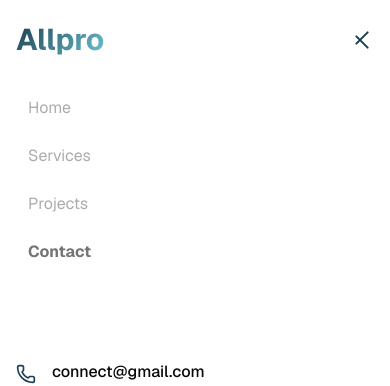
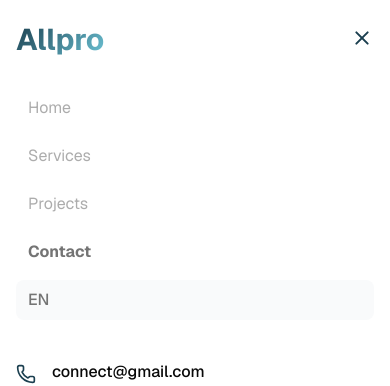
Before and after one commit to SaungEaindrayMin/AllproConstruction, a Next.js app: page /404/contact in a window 390 px wide. Both pictures are taken after a click on the button 362 px from the left and 40 px from the top of the page. Shown: the top 386 px of the page. Built offline with nearby package versions, Linux system fonts and the light colour scheme.

Commit message:
[ADD]latest

```diff
--- a/src/components/Home/Hero.jsx
+++ b/src/components/Home/Hero.jsx
@@ -68,6 +68,7 @@ export const Hero = () => {
             priority
           />
         </motion.div>
+
         <motion.div
           className="absolute inset-0 rounded-full  blur-3xl -z-10"
           variants={glowPulse}
@@ -76,7 +77,6 @@ export const Hero = () => {
       </motion.div>
 
       <motion.div className="space-y-8" variants={popUp}>
-
         <motion.h1 className="text-4xl md:text-5xl font-bold leading-tight tracking-tight">
           <motion.span
             className="bg-text-primary-gradient text-transparent bg-clip-text"
--- a/src/components/Layout/CallToAction.jsx
+++ b/src/components/Layout/CallToAction.jsx
@@ -35,7 +35,6 @@ export const CallToAction = () => {
       viewport={{ once: true, amount: 0.2 }}
     >
       <motion.div className="w-full text-center space-y-10" variants={fadeUp}>
-
         <motion.div variants={fadeUp}>
           <h1 className="text-4xl md:text-5xl lg:text-6xl font-medium">
             <span className="bg-text-primary-gradient text-transparent bg-clip-text">
@@ -69,7 +68,6 @@ export const CallToAction = () => {
             </div>
           </Link>
         </motion.div>
-
       </motion.div>
     </motion.section>
   );
--- a/src/components/Layout/Footer.jsx
+++ b/src/components/Layout/Footer.jsx
@@ -22,9 +22,7 @@ export const Footer = () => {
       variants={fadeUp}
     >
       <div className="max-w-7xl mx-auto px-6">
-        {/* Grid */}
         <div className="grid grid-cols-1 md:grid-cols-4 gap-12">
-          {/* Brand */}
           <div className="space-y-4">
             <h1 className="text-4xl font-bold tracking-tight">Allpro</h1>
             <p className="text-muted-foreground text-sm leading-relaxed">
--- a/src/components/Layout/Nav.jsx
+++ b/src/components/Layout/Nav.jsx
@@ -50,7 +50,6 @@ export const Nav = () => {
     open: { opacity: 1, height: "auto", transition: { duration: 0.3 } },
   };
 
-  // Updated hamburger animation variants for smooth line transitions
   const pathVariants = {
     closed: { opacity: 1 },
     open: { opacity: 0 },
@@ -62,7 +61,7 @@ export const Nav = () => {
     },
     open: {
       rotate: 45,
-      translateY: 8,
+      translateY: 4,
     },
   };
   const bottomVariants = {
@@ -86,7 +85,6 @@ export const Nav = () => {
     >
       <div className="max-w-7xl mx-auto px-4 sm:px-6 lg:px-8">
         <div className="flex items-center justify-between h-20">
-          {/* Logo */}
           <Link
             href={`/${currentLocale}`}
             className="flex items-center space-x-3"
@@ -95,9 +93,7 @@ export const Nav = () => {
               Allpro
             </span>
           </Link>
-          {/* -----------------------------------
-              DESKTOP NAV
-          ------------------------------------*/}
+
           <div className="hidden md:flex items-center space-x-10">
             {localizedLinks.map((link) => {
               const isActive = pathname === link.href;
@@ -118,7 +114,6 @@ export const Nav = () => {
                 </Link>
               );
             })}
-            {/* Language Switch */}
             <Link
               href={switchLocaleHref}
               className="px-3 py-1 rounded-md border text-sm font-medium text-muted-foreground hover:bg-gray-100"
@@ -126,9 +121,7 @@ export const Nav = () => {
               {otherLocale === "en" ? "EN" : "TH"}
             </Link>
           </div>
-          {/* -----------------------------------
-              MOBILE BUTTON
-          ------------------------------------*/}
+
           <div className="md:hidden flex items-center">
             <button
               onClick={() => toggleOpen()}
@@ -185,7 +178,7 @@ export const Nav = () => {
         </div>
       </div>
       <motion.div
-        className="md:hidden"
+        className="md:hidden overflow-hidden"
         animate={isOpen ? "open" : "closed"}
         variants={mobileMenuVariants}
       >
@@ -214,9 +207,8 @@ export const Nav = () => {
               </motion.div>
             );
           })}
-          {/* Mobile Language Switch */}
           <motion.div
-            custom={999}
+            custom={localizedLinks.length}
             variants={linkVariants}
             initial="hidden"
             animate={isOpen ? "visible" : "hidden"}
@@ -224,7 +216,7 @@ export const Nav = () => {
             <Link
               href={switchLocaleHref}
               onClick={() => toggleOpen()}
-              className="block px-3 py-2 rounded-md text-base font-medium text-muted-foreground hover:bg-gray-100"
+              className="block px-3 py-2 rounded-md text-base font-medium text-muted-foreground bg-gray-50 hover:bg-gray-200 hover:text-primary transition"
             >
               {otherLocale === "en" ? "EN" : "TH"}
             </Link>
--- a/src/middleware.ts
+++ b/src/middleware.ts
@@ -6,15 +6,12 @@ const defaultLocale = "en";
 export function middleware(req) {
   const { pathname } = req.nextUrl;
 
-  // ignore static files
   if (pathname.startsWith("/_next") || pathname.includes(".")) return;
 
-  // check locale in path
   const locale = pathname.split("/")[1];
 
   if (locales.includes(locale)) return;
 
-  // redirect to default
   return NextResponse.redirect(
     new URL(`/${defaultLocale}${pathname}`, req.url)
   );
```
Also changed, not shown: src/components/ContactUs/Form.jsx (+7 -20 lines), public/robots.txt.
